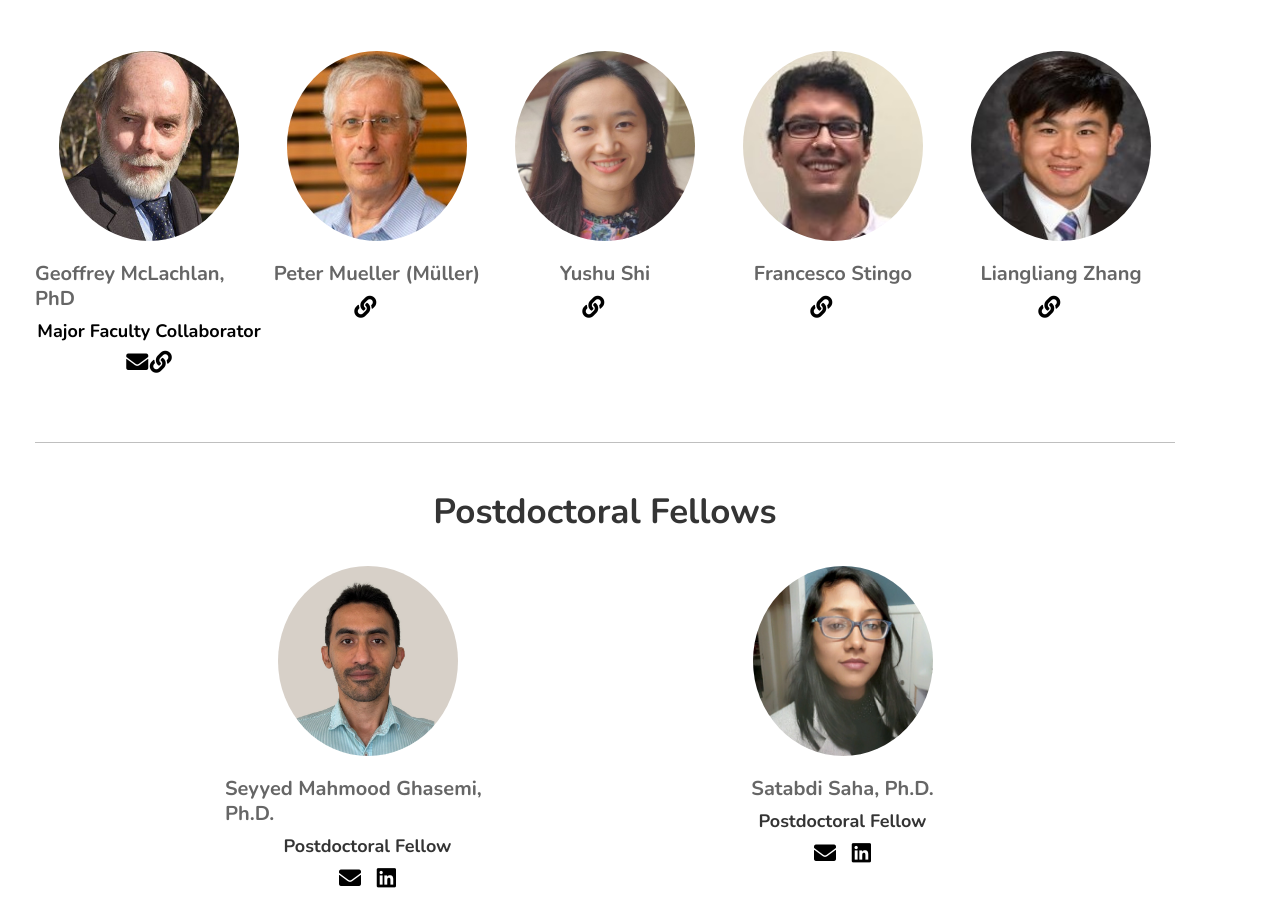
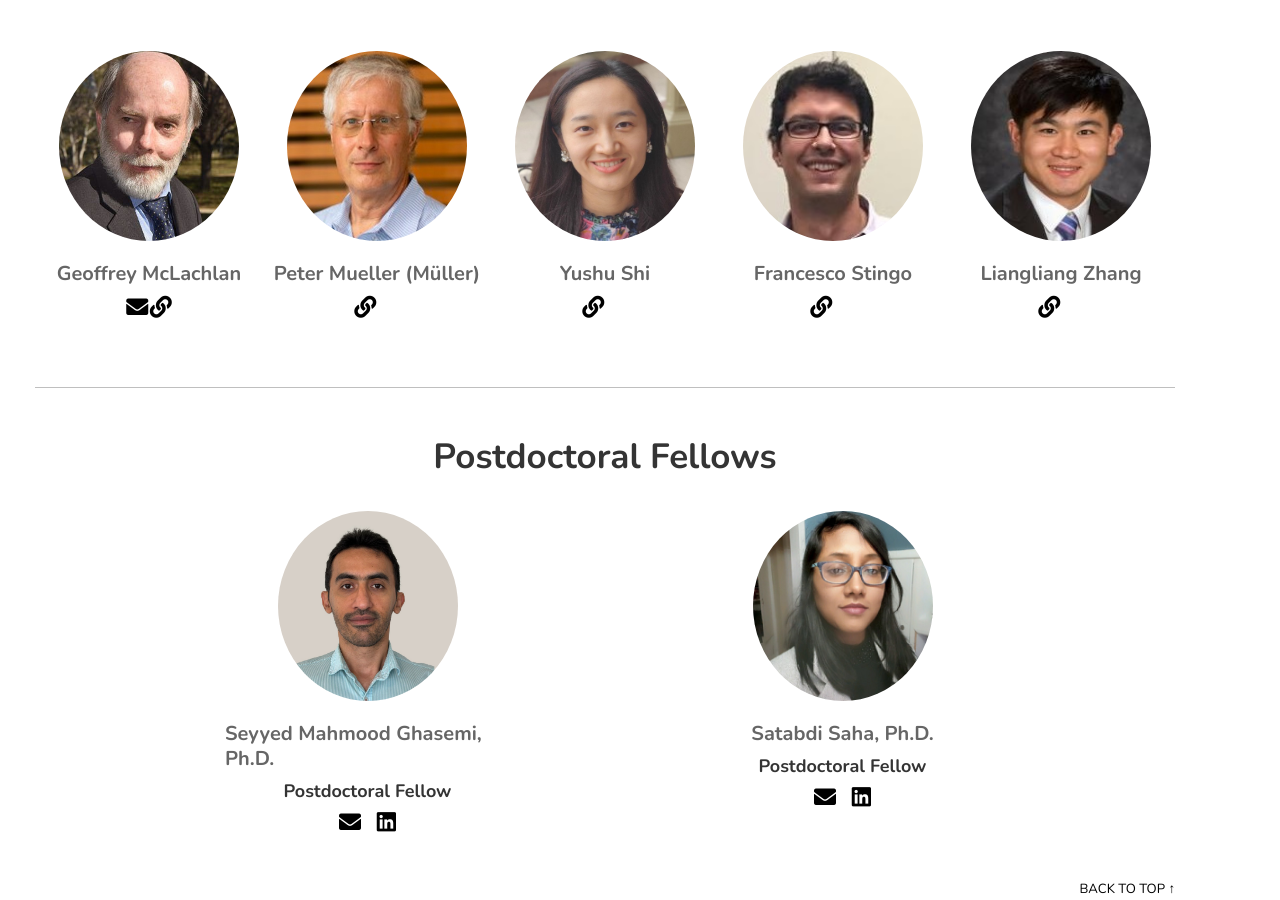
Before and after one commit to KimAnhDoMDA/COSMIC, a Jekyll site: the page built from pages/people.md, in a window 1280 px wide and 900 px high, scrolled down 1670 px. Built offline with Jekyll 4.4.1, drawn with Linux system fonts in a browser that asks for light colours; cached includes are drawn as plain includes.

Commit message:
Update people.md

```diff
--- a/pages/people.md
+++ b/pages/people.md
@@ -334,12 +334,7 @@ layout: splash
                   <img class="team-img" src="../assets/images/people/geoffMcLachlan.JPG">
                 </div>
                 <p class="text-blk name" style="margin-top:1em;">
-                  Geoffrey McLachlan, PhD
-                </p>
-                <p class="text-blk position" style="margin-top:-1em;">
-                <a href="https://smp.uq.edu.au/profile/246/geoffrey-mclachlan" target="_blank" style="text-decoration: none; color: black;">
-                  Major Faculty Collaborator
-                </a>
+                  Geoffrey McLachlan
                 </p>
                 <div class="social-media-links">
                   <a href="g.mclachlan@uq.edu.au" target="_blank">
```
